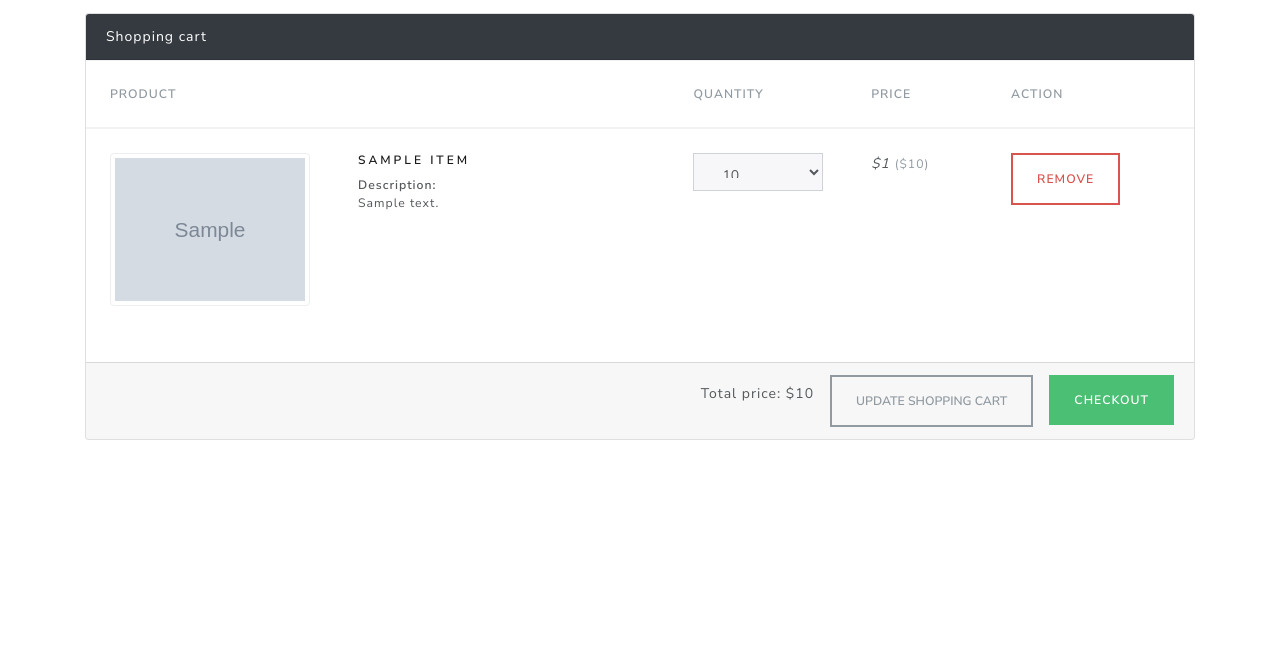
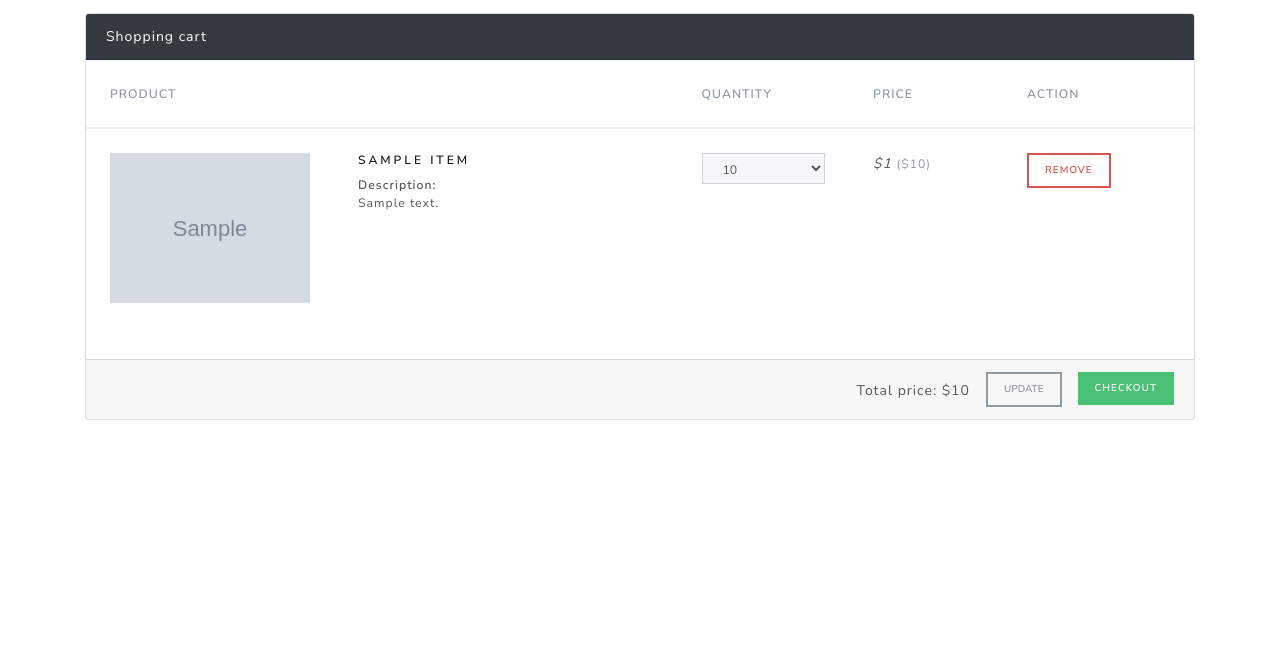
Before and after one commit to patni1992/django-ecommerce, a Django app: template cart/templates/cart/detail.html in a window 1280 px wide. Shown: the part 53-720 px from the top of the page. Run offline with Django 3.2, Linux system fonts and the light colour scheme; the template is opened without the code that fills it: most values are stand-ins (such as "Sample title", 1, 10 or a date in 2020); grey boxes marked "Sample" are stand-in pictures; some libraries are stand-ins or nearby versions.

Commit message:
fix responsive for cart detail

```diff
--- a/cart/templates/cart/detail.html
+++ b/cart/templates/cart/detail.html
@@ -8,11 +8,11 @@
                 <!-- <a href="" class="btn btn-outline-info btn-sm pull-right">Continiu shopping</a> -->
                 <div class="clearfix"></div>
             </div>
-
-            <table class="table table-hover shopping-cart-wrap">
+            <div class="table-responsive">
+                    <table class="table table-hover">
                             <thead class="text-muted">
                                 <tr>
-                        <th scope="col" style="width: 52.66%">Product</th>
+                                    <th scope="col" style="">Product</th>
                                     <th scope="col">Quantity</th>
                                     <th scope="col">Price</th>
                                     <th scope="col">Action</th>
@@ -24,7 +24,7 @@
                                     <td>
                                         <figure class="media">
                                             <div class="img-wrap">
-                                    <img width="200" src="{{ item.main_image.url }}" class="img-thumbnail img-sm">
+                                                <img width="200" src="{{ item.main_image.url }}" >
                                             </div>
                                             <figcaption class="media-body ml-5">
                                                 <h6 class="title text-truncate">{{ item.name }}</h6>
@@ -36,7 +36,7 @@
                                         </figure>
                                     </td>
                                     <td>
-                            <select name="{{ item.id }}" class="form-control">
+                                        <select name="{{ item.id }}" class="form-control form-control-sm">
                                                 {% for i in "xxxxxxxxxx" %}
                                                     <option {% if  forloop.counter  == item.quantity %} selected="selected" {% endif %}> {{ forloop.counter }}</option>
                                                 {% endfor %}
@@ -49,12 +49,13 @@
                                         </div>
                                     </td>
                                     <td>
-                            <a href="{% url "cart:remove" item.id%}" class="btn btn-outline-danger">Remove</a>
+                                        <a href="{% url "cart:remove" item.id%}" class="btn btn-sm btn-outline-danger">Remove</a>
                                     </td>
                                 </tr>
                                 {% endfor %}
                             </tbody>
                         </table>
+            </div>
             <div class="card-footer">
                 <!-- <div class="coupon col-md-5 col-sm-5  pull-left">
                     <div class="row">
@@ -67,8 +68,8 @@
                     </div>
                 </div> -->
                 <div class="pull-right">
-                    <a href="{% url "order:order" %}" class="btn btn-success pull-right">Checkout</a>
-                    <button type="submit" class="btn btn-outline-secondary pull-right mx-3">Update shopping cart</button>
+                    <a href="{% url "order:order" %}" class="btn btn-sm btn-success pull-right">Checkout</a>
+                    <button type="submit" class="btn btn-sm btn-outline-secondary pull-right mx-3">Update</button>
                     <div class="pull-right mt-2">
                         Total price:
                         <b>${{ cart.get_total_price }}</b>
```
Lines whose indentation alone changed are shown as unchanged.
